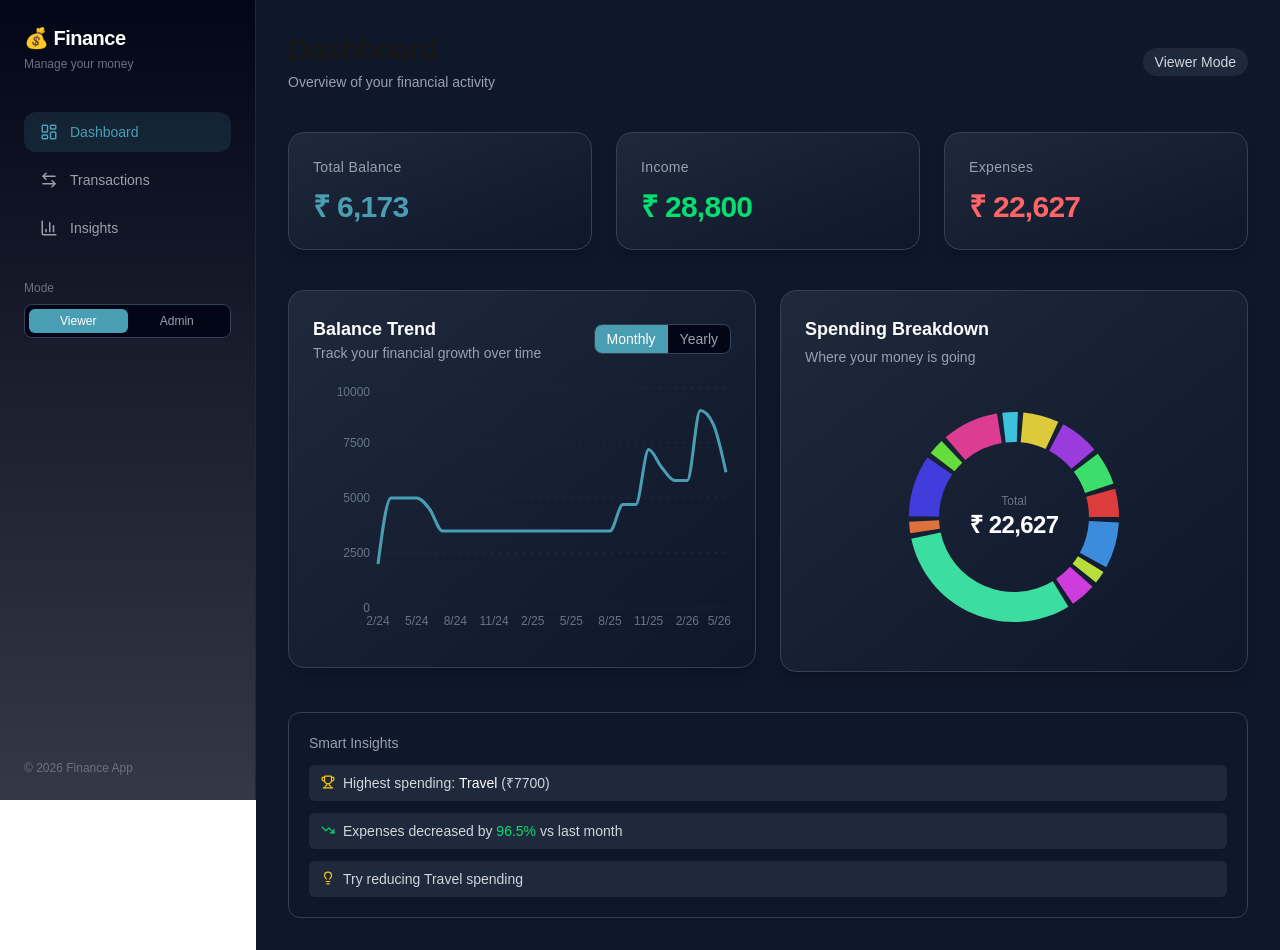
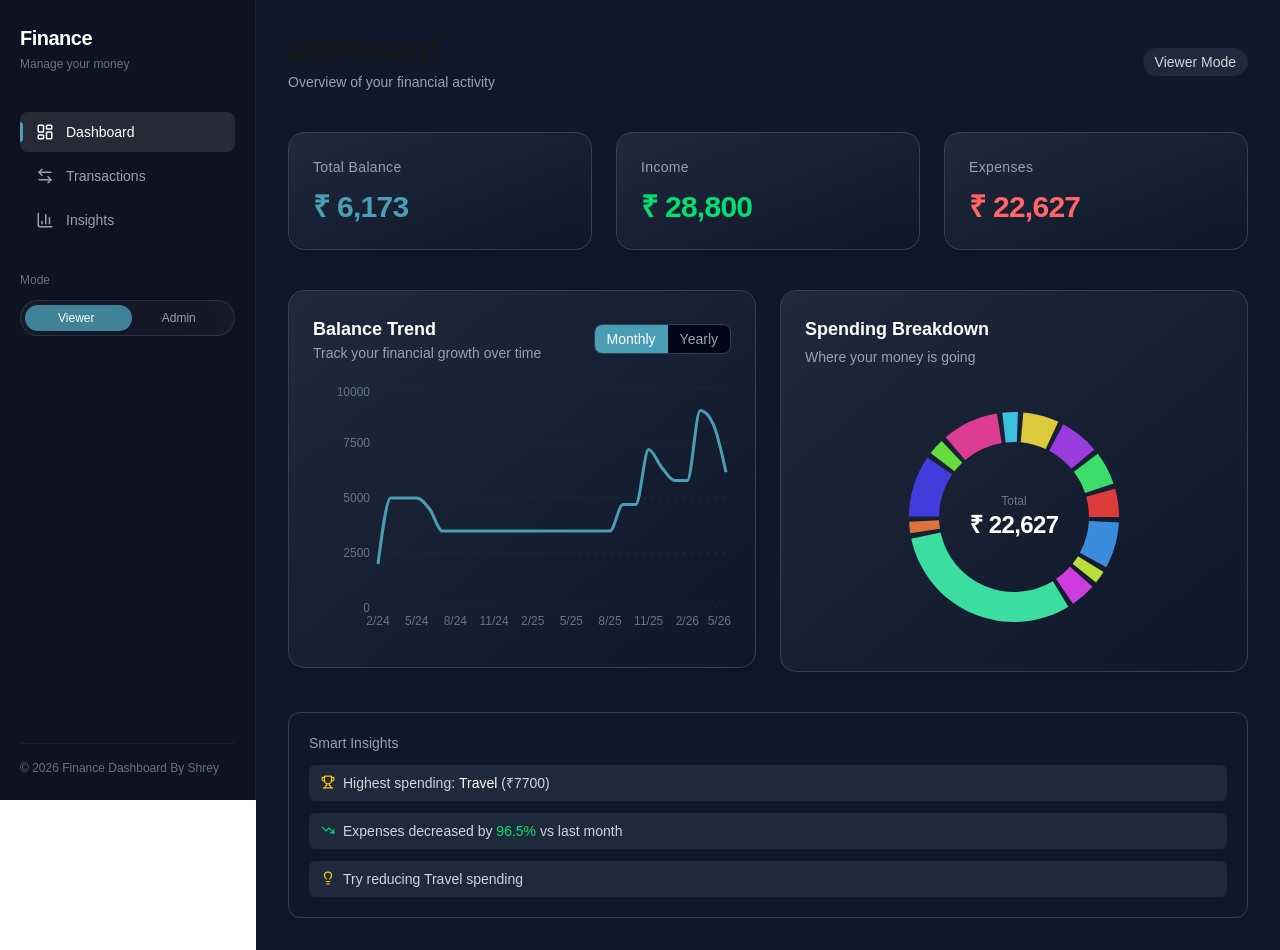
Before and after one commit to shreysircar/finance-dashboard, a Next.js app: page /dashboard in a window 1280 px wide. Built offline with nearby package versions, Linux system fonts and the light colour scheme.

Commit message:
ui changes in sidebar and piechart

```diff
--- a/src/components/CategoryPieChart.tsx
+++ b/src/components/CategoryPieChart.tsx
@@ -1,11 +1,12 @@
 "use client";
-
+import { Sector } from "recharts";
 import {
   PieChart,
   Pie,
   Cell,
   Tooltip,
   ResponsiveContainer,
+
 } from "recharts";
 import { Transaction } from "@/models/Transaction";
 
@@ -79,18 +80,52 @@ export default function CategoryPieChart({ transactions }: Props) {
     <Cell
       key={index}
       fill={getDistinctColor(index)}
+      style={{
+        transition: "all 0.2s ease",
+        cursor: "pointer",
+      }}
+      className="hover:opacity-60"
     />
   ))}
 </Pie>
 
+  {/* 🔥 Custom Tooltip */}
   <Tooltip
-                contentStyle={{
-                  backgroundColor: "#020617",
-                  border: "1px solid #334155",
-                  borderRadius: "12px",
-                  color: "#fff",
+    cursor={{ fill: "transparent" }} // remove hover overlay
+    wrapperStyle={{
+      outline: "none",
+      pointerEvents: "none",
     }}
-                labelStyle={{ color: "#94a3b8" }}
+    content={({ active, payload }) => {
+  if (active && payload && payload.length) {
+    const item = payload[0];
+
+    const name = item?.name ?? "Unknown";
+    const value =
+      typeof item?.value === "number" ? item.value : 0;
+
+    return (
+      <div
+        className="
+          backdrop-blur-md
+          bg-[#020617]/80
+          border border-white/10
+          rounded-xl
+          px-3 py-2
+          shadow-lg
+          text-xs
+        "
+      >
+        <p className="text-gray-400">{name}</p>
+        <p className="text-white font-medium">
+          ₹ {value.toLocaleString()}
+        </p>
+      </div>
+    );
+  }
+  return null;
+}}
+    position={{ x: 20, y: 20 }} // 🔥 FIX: keeps tooltip top-left (no overlap)
   />
 </PieChart>
           </ResponsiveContainer>
--- a/src/components/Sidebar.tsx
+++ b/src/components/Sidebar.tsx
@@ -18,17 +18,18 @@ export default function Sidebar() {
   return (
     <div
       className="
-        w-64 h-screen
-        bg-gradient-to-b from-[#020617] to-[#020617]/80
-        border-r border-[#1f2937]
+        w-64 h-screen sticky top-0
+        bg-[#020617]/95
+        backdrop-blur-xl
+        border-r border-white/5
         text-gray-300
-        p-6 flex flex-col
+        px-5 py-6 flex flex-col
       "
     >
       {/* Logo */}
       <div className="mb-10">
         <h1 className="text-xl font-semibold text-white tracking-tight">
-          💰 Finance
+          Finance
         </h1>
         <p className="text-xs text-gray-500 mt-1">
           Manage your money
@@ -36,7 +37,7 @@ export default function Sidebar() {
       </div>
 
       {/* Nav */}
-      <nav className="flex flex-col gap-2">
+      <nav className="flex flex-col gap-1">
         {links.map((link) => {
           const isActive = pathname === link.href;
           const Icon = link.icon;
@@ -46,35 +47,56 @@ export default function Sidebar() {
               key={link.href}
               href={link.href}
               className={`
-                flex items-center gap-3
-                px-4 py-2.5 rounded-xl text-sm
-                transition-all duration-200 ease-out
+                relative flex items-center gap-3
+                px-4 py-2.5 rounded-lg text-sm
+                transition-all duration-200
                 ${
                   isActive
-                    ? "bg-[#4a9eb3]/15 text-[#4a9eb3]"
+                    ? "bg-white/10 text-white"
                     : "text-gray-400 hover:bg-white/5 hover:text-white"
                 }
               `}
             >
+              {/* Active left bar */}
+              {isActive && (
+                <span className="absolute left-0 top-1/2 -translate-y-1/2 h-5 w-[3px] bg-[#4a9eb3] rounded-r-full" />
+              )}
+
               <Icon size={18} strokeWidth={2} />
-
               <span>{link.name}</span>
             </Link>
           );
         })}
       </nav>
 
-{/* 🔥 Role Toggle */}
-<div className="mt-8 mb-4">
-  <p className="text-xs text-gray-500 mb-2">Mode</p>
+      {/* 🔥 Translucent Toggle */}
+      <div className="mt-8">
+        <p className="text-xs text-gray-500 mb-3">Mode</p>
 
-  <div className="flex bg-[#020617] border border-[#334155] rounded-lg p-1">
+        <div
+          className="
+            relative w-full h-9 rounded-full
+            bg-white/5 backdrop-blur-xl
+            border border-white/10
+            p-1
+          "
+        >
+          {/* Sliding pill */}
+          <div
+            className={`
+              absolute top-1 bottom-1 w-1/2 rounded-full
+              bg-[#4a9eb3]/80 backdrop-blur-md
+              transition-all duration-300
+              ${role === "admin" ? "left-1/2" : "left-1"}
+            `}
+          />
+
+          {/* Labels */}
+          <div className="relative flex h-full text-xs font-medium">
             <button
               onClick={() => setRole("viewer")}
-      className={`flex-1 text-xs py-1 rounded-md transition ${
-        role === "viewer"
-          ? "bg-[#4a9eb3] text-white"
-          : "text-gray-400 hover:text-white"
+              className={`flex-1 z-10 transition ${
+                role === "viewer" ? "text-white" : "text-gray-400"
               }`}
             >
               Viewer
@@ -82,20 +104,19 @@ export default function Sidebar() {
 
             <button
               onClick={() => setRole("admin")}
-      className={`flex-1 text-xs py-1 rounded-md transition ${
-        role === "admin"
-          ? "bg-[#4a9eb3] text-white"
-          : "text-gray-400 hover:text-white"
+              className={`flex-1 z-10 transition ${
+                role === "admin" ? "text-white" : "text-gray-400"
               }`}
             >
               Admin
             </button>
           </div>
         </div>
+      </div>
 
       {/* Footer */}
-      <div className="mt-auto text-xs text-gray-500">
-        © 2026 Finance App
+      <div className="mt-auto text-xs text-gray-500 pt-4 border-t border-white/5">
+        © 2026 Finance Dashboard By Shrey
       </div>
     </div>
   );
```
Lines whose indentation alone changed are shown as unchanged.
